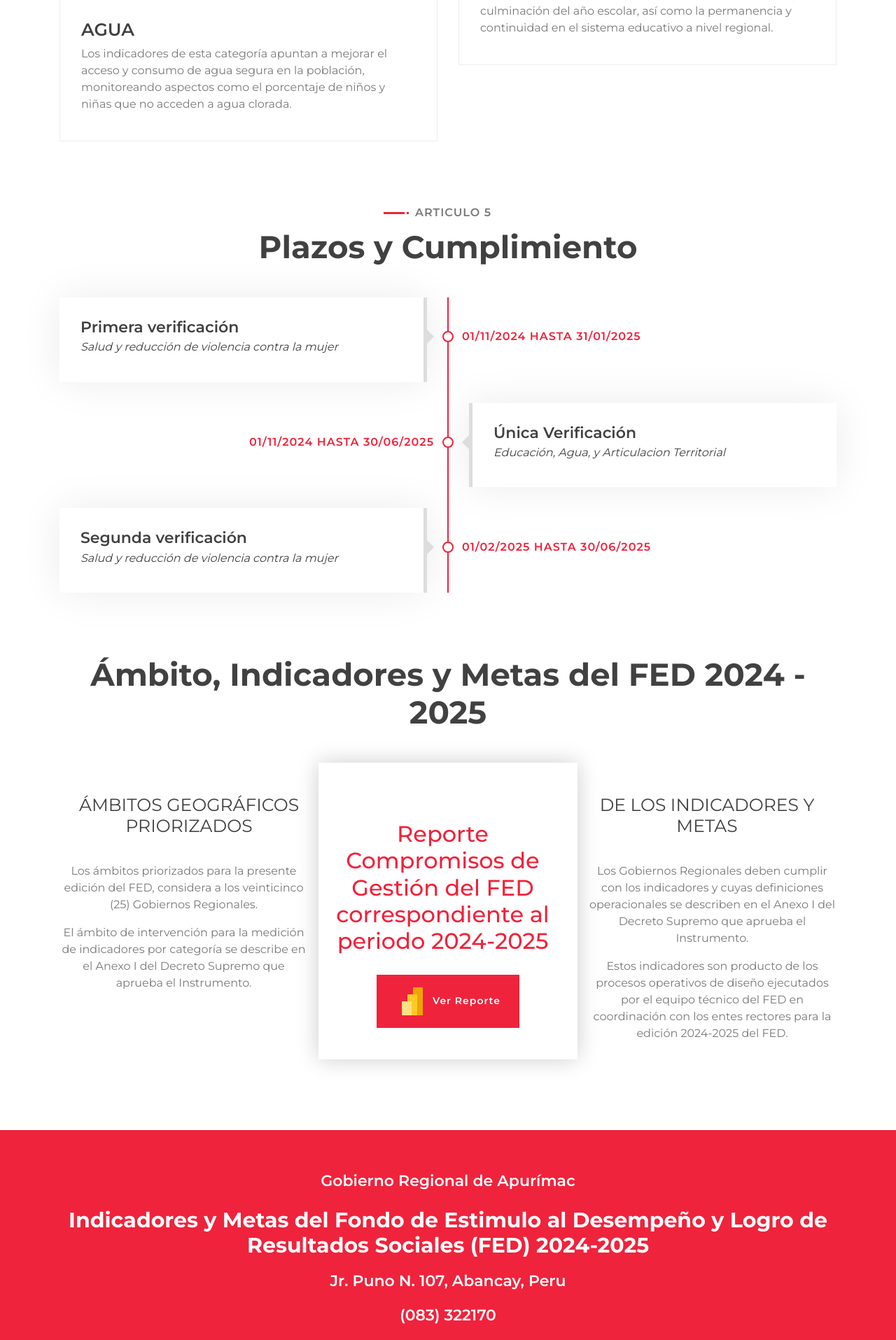
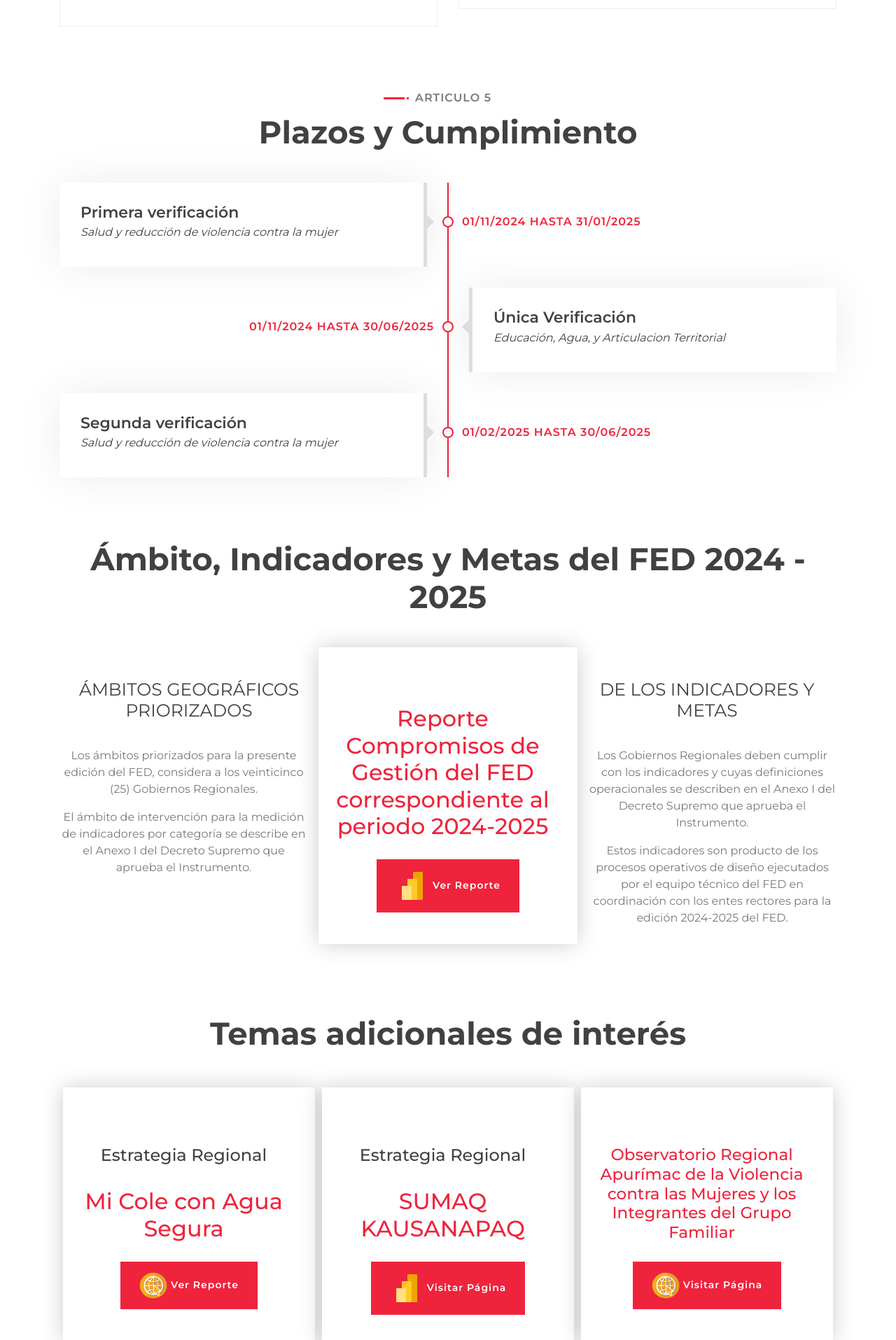
Before and after one commit to TonyMB17/FED, a PHP site: page / in a window 1280 px wide. Shown: the part 3701-5616 px from the top of the page at 70% size. Run offline with PHP 8.4, Linux system fonts and the light colour scheme; some libraries are stand-ins or nearby versions.

Commit message:
cambios minimos

```diff
--- a/css/style.css
+++ b/css/style.css
@@ -265,7 +265,7 @@ a:focus {
 }
 
 .hero .hero-image img {
-    max-width: 80%;
+    /* max-width: 80%; */
     max-height: 80%;
 }
 
--- a/index.php
+++ b/index.php
@@ -89,7 +89,7 @@
           </div>
           <div class="col-sm-12 col-md-6 d-none d-md-block">
             <div class="hero-image">
-              <img style="height: 30rem" src="img/hero.png" alt="Hero Image" />
+              <img src="img/hero.png" alt="Hero Image" />
             </div>
           </div>
         </div>
@@ -270,10 +270,9 @@
               <div class="blog-text">
                 <h2>SALUD</h2>
                 <p>
-                  Lorem ipsum dolor sit amet elit. Nullam commodo mattis mi.
-                  Nullam eu erat lectus. Proin viverra risus vitae luctus. Proin
-                  ut ante, vitae sapien. Fusce sem ac erat rhoncus, ornare
-                  mattis nisl massa et eros vitae pulvin
+                Los indicadores en esta categoría se enfocan en la detección, atención y prevención de enfermedades y condiciones de salud prioritarias.
+                Buscan medir la capacidad de los establecimientos de salud para identificar problemas de salud,
+                así como brindar servicios de diagnóstico temprano, tratamiento oportuno y programas de promoción de la salud para mejorar la calidad de vida de la población.
                 </p>
                 <!-- <a class="btn" href=""
                   >Ver Más <i class="fa fa-angle-right"></i
@@ -304,7 +303,7 @@
           <div class="col-lg-6">
             <div class="blog-item wow fadeInUp" data-wow-delay="0.1s">
               <div class="blog-img">
-                <img src="img/agua-2.jpg" alt="Blog" />
+                <img src="img/about-2.jpeg" alt="Blog" />
               </div>
               <div class="blog-text">
                 <h2>AGUA</h2>
@@ -437,7 +436,7 @@
                 <div class="price-action">
                   <a
                     class="btn"
-                    href="https://app.powerbi.com/view?r=eyJrIjoiMGRiYzlhYjUtY2E3Ni00Y2ZjLThmZWYtYmFjYmVkNjNhYTU5IiwidCI6IjI1MDI3ZTIzLWEyNmUtNDNiMC1hMGYwLWRjNWI2MTI3Yzg5ZCIsImMiOjR9&pageName=3196ab099c006c8b65d9"
+                    href="https://app.powerbi.com/view?r=eyJrIjoiN2Q3NWQ1NjUtOWZmYy00ZmE0LThjMGUtYjVjNjI5ZTE3MGE4IiwidCI6IjI1MDI3ZTIzLWEyNmUtNDNiMC1hMGYwLWRjNWI2MTI3Yzg5ZCIsImMiOjR9&pageName=3196ab099c006c8b65d9"
                     target="_blank"><img src="img/icons8-power-bi-2021-48.png" alt="" /> Ver
                     Reporte</a
                   >
@@ -474,79 +473,95 @@
     </div>
     <!-- Price End -->
 
-    <!-- Contact Start -->
-    <!-- <div class="section-header text-center wow zoomIn" data-wow-delay="0.1s">
-      <h2>Solicitar reporte</h2>
-    </div>
-    <div class="contact wow fadeInUp" data-wow-delay="0.1s" id="contact">
-      <div class="container-fluid">
-        <div class="container">
-          <div class="row align-items-center">
-            <div class="col-md-4"></div>
-            <div class="col-md-8">
-              <div class="contact-form">
-                <div id="success"></div>
-                <form
-                  name="sentMessage"
-                  id="contactForm"
-                  novalidate="novalidate"
-                >
-                  <div class="control-group">
-                    <input
-                      type="text"
-                      class="form-control"
-                      id="name"
-                      placeholder="Nombre Completo"
-                      required="required"
-                      data-validation-required-message="Po favor ingrese su nombre"
-                    />
-                    <p class="help-block"></p>
-                  </div>
-                  <div class="control-group">
-                    <input
-                      type="email"
-                      class="form-control"
-                      id="email"
-                      placeholder="Correo Electronico"
-                      required="required"
-                      data-validation-required-message="Por favor ingrese su correo electronico"
-                    />
-                    <p class="help-block"></p>
-                  </div>
-                  <div class="control-group">
-                    <input
-                      type="text"
-                      class="form-control"
-                      id="subject"
-                      placeholder="Asunto"
-                      required="required"
-                      data-validation-required-message="Por favor ingrese el asunto del mensaje"
-                    />
-                    <p class="help-block"></p>
-                  </div>
-                  <div class="control-group">
-                    <textarea
-                      class="form-control"
-                      id="message"
-                      placeholder="Mensaje"
-                      required="required"
-                      data-validation-required-message="Please ingrese su mensaje"
-                    ></textarea>
-                    <p class="help-block"></p>
-                  </div>
-                  <div>
-                    <button class="btn" type="submit" id="sendMessageButton">
-                      Enviar
-                    </button>
-                  </div>
-                </form>
+    <!-- Price Start -->
+    <div class="price" id="review">
+      <div class="container">
+        <div
+          class="section-header text-center wow zoomIn"
+          data-wow-delay="0.1s">
+          <h2>Temas adicionales de interés</h2>
+        </div>
+        <div class="row">
+          <div class="col-md-4 wow fadeInUp" data-wow-delay="0.0s" style="height: 20rem; padding: 5px;">
+            <div class="price-item featured-item">
+              <div class="price-header">
+                <div class="price-title">
+                  <h2></h2>
+                </div>
+              </div>
+              <div class="price-body" style="margin-right: 15px">
+                <div class="price-description">
+                  <h4>Estrategia Regional</h4>
+                  <br>
+                  <h2>
+                    Mi Cole con Agua Segura
+                  </h2>
+                </div>
+              </div>
+              <div class="price-footer">
+                <div class="price-action">
+                  <a class="btn"
+                    href="https://app5.regionapurimac.gob.pe/mi-cole/public/index/home"
+                    target="_blank"><img src="img/web.png" alt="" style="height: 40px;"/> Ver Reporte</a>
+                </div>
+              </div>
+            </div>
+          </div>
+          <div class="col-md-4 wow fadeInUp" data-wow-delay="0.0s" style="padding: 5px;">
+            <div class="price-item featured-item">
+              <div class="price-header">
+                <div class="price-title">
+                  <h2></h2>
+                </div>
+              </div>
+              <div class="price-body" style="margin-right: 15px">
+                <div class="price-description">
+                <h4>Estrategia Regional</h4>
+                <br>
+                  <h2>
+                    SUMAQ KAUSANAPAQ
+                  </h2>
+                </div>
+              </div>
+              <div class="price-footer">
+                <div class="price-action">
+                  <a
+                    class="btn"
+                    href="https://app.powerbi.com/view?r=eyJrIjoiNTYxNjQxNjItYmQxMC00ZDJiLWEzNWMtOTQwYmRmNjVkZmExIiwidCI6IjI1MDI3ZTIzLWEyNmUtNDNiMC1hMGYwLWRjNWI2MTI3Yzg5ZCIsImMiOjR9"
+                    target="_blank"><img src="img/icons8-power-bi-2021-48.png" alt="" /> Visitar Página</a>
+                </div>
+              </div>
+            </div>
+          </div>
+          <div class="col-md-4 wow fadeInUp" data-wow-delay="0.0s" style="padding: 5px;">
+            <div class="price-item featured-item">
+              <div class="price-header">
+                <div class="price-title">
+                  <h2></h2>
+                </div>
+              </div>
+              <div class="price-body" style="margin-right: 15px">
+                <div class="price-description">
+                  <h2 style="font-size: 23px;">
+                  Observatorio Regional Apurímac de la Violencia contra las Mujeres y los Integrantes del Grupo Familiar
+                  </h2>
+                </div>
+              </div>
+              <div class="price-footer">
+                <div class="price-action">
+                  <a
+                    class="btn"
+                    href="https://app2.regionapurimac.gob.pe/observatorioviolencia/"
+                    target="_blank"><img src="img/web.png" alt="" style="height: 40px;"/> Visitar Página</a
+                  >
+                </div>
               </div>
             </div>
           </div>
         </div>
       </div>
-    </div> -->
-    <!-- Contact End -->
+    </div>
+    <!-- Price End -->
 
     <!-- Footer Start -->
     <div class="footer wow fadeIn" data-wow-delay="0.3s">
```
Also changed, not shown: img/about-2.jpeg (added), img/blog-1.jpg (deleted), img/blog-2.jpg (deleted), img/contact.jpg (deleted), img/hero.png, img/hero1.png (deleted), img/portfolio-2.jpg (deleted), img/portfolio-3.jpg (deleted), img/portfolio-4.jpg (deleted), img/portfolio-5.jpg (deleted), img/portfolio-6.jpg (deleted), img/testimonial-1.jpg (deleted), img/testimonial-2.jpg (deleted), img/testimonial-3.jpg (deleted), 1 more files.
